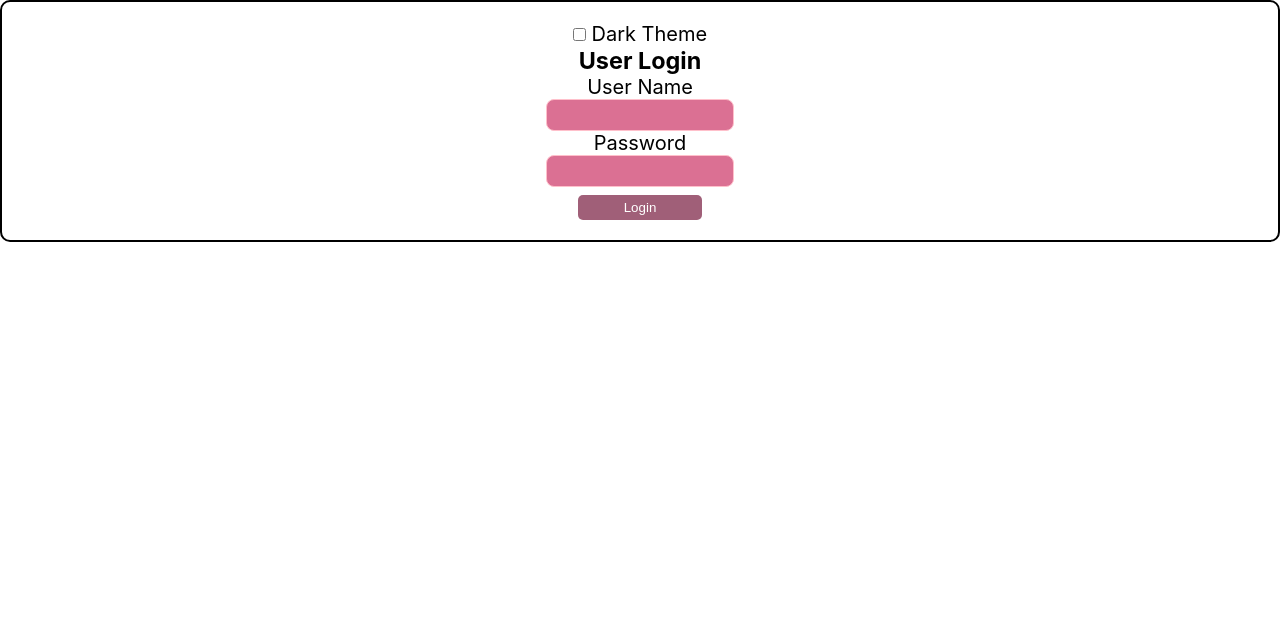
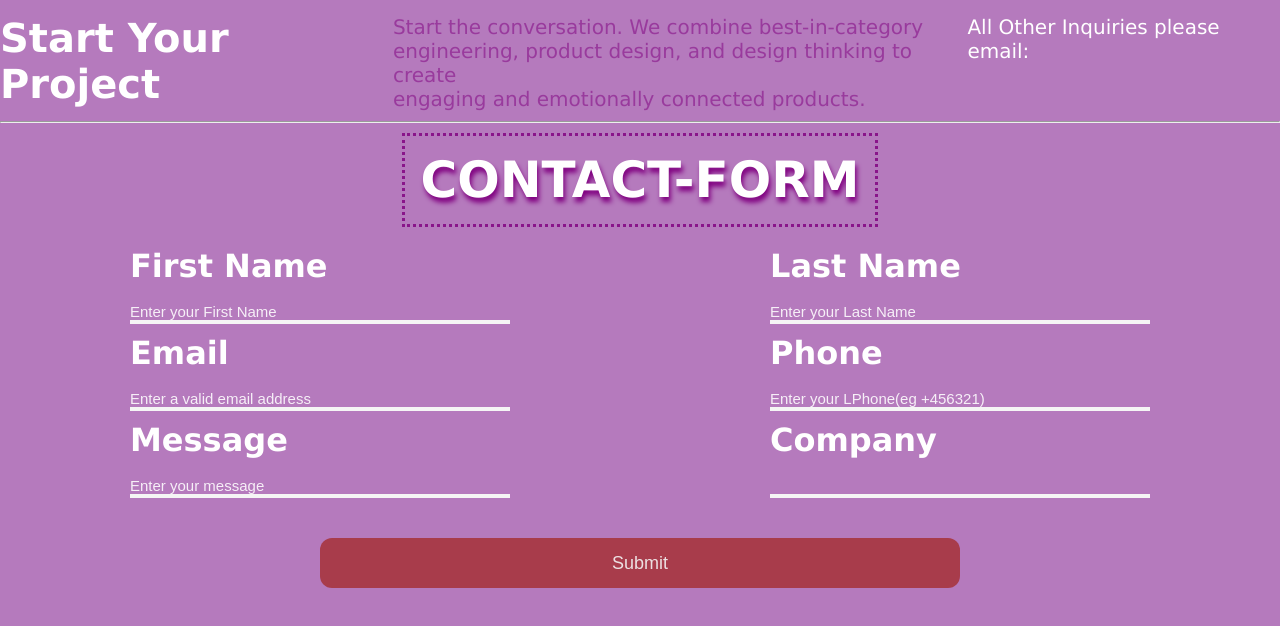
Before and after one commit to anshita-yadav/htdocs1, a React (Create React App) app in the folder reactapp/: page / in a window 1280 px wide. Shown: the top 626 px of the page. Built offline with nearby package versions, Linux system fonts and the light colour scheme.

Commit message:
Contactform

```diff
--- a/reactapp/src/App.js
+++ b/reactapp/src/App.js
@@ -8,13 +8,14 @@ import { Lawtext } from "./components/Lawtext";
 import { Mobirisepage } from "./components/Mobirisepage";
 import { StyleBinding } from "./components/Stylebinding";
 import { ClassBinding } from "./components/Classbinding";
+import { Contactform } from "./components/Contactform";
 
 const App = ()=>{
 
 
   return(
     <>
-    <ClassBinding/>
+    <Contactform/>
 
     </>
   )
--- /dev/null
+++ b/reactapp/src/components/Contactform.css
@@ -0,0 +1,64 @@
+* {
+  padding: 0;
+  margin: 0;
+}
+
+.cont-bg {
+  background-color: rgba(113, 0, 128, 0.521);
+  color: white;
+  height: 100vh;
+  font-family: "Lucida Sans", "Lucida Sans Regular", "Lucida Grande",
+    "Lucida Sans Unicode", Geneva, Verdana, sans-serif;
+}
+
+.cont-flex {
+  display: flex;
+  justify-content: space-around;
+}
+
+.cont-margin {
+  margin-top: 10px;
+  margin-bottom: 10px;
+}
+
+.cont-line {
+  background: transparent;
+  border: none;
+  border-bottom: 4px solid whitesmoke;
+  width: 380px;
+  padding-top: 10px;
+  color: white;
+  outline: none;
+}
+
+::placeholder {
+  color: rgba(255, 255, 255, 0.877);
+  font-size: 15px;
+}
+
+.cont-button {
+  background-color: rgba(165, 42, 42, 0.774);
+  color: rgba(245, 245, 245, 0.89);
+  font-size: 18px;
+  width: 50%;
+  height: 50px;
+  border-radius: 12px;
+  margin-top: 40px;
+  border: none;
+}
+
+.cont-title {
+  font-size: 50px;
+  text-shadow: 2px 5px 5px purple;
+  border: 3px dotted rgba(128, 0, 128, 0.822);
+  padding: 15px;
+}
+
+.cont-head {
+  padding-top: 15px;
+  font-size: 20px;
+}
+
+.cont-col {
+  color: rgba(128, 0, 128, 0.527);
+}
--- /dev/null
+++ b/reactapp/src/components/Contactform.jsx
@@ -0,0 +1,94 @@
+import React from "react";
+
+import "./Contactform.css";
+
+const Contactform = () => {
+  return (
+    <>
+      <form action="#">
+        <div className="cont-bg">
+          <main>
+            <div className="cont-flex cont-head">
+              <h1>Start Your Project</h1>
+              <p className="cont-col">
+                Start the conversation. We combine best-in-category
+                <p>
+                  engineering, product design, and design thinking to create
+                </p>
+                engaging and emotionally connected products.
+              </p>
+              <label>All Other Inquiries please email:</label>
+            </div>
+            <hr className="cont-margin" />
+
+            <div className="cont-flex cont-margin ">
+              <h1 className="cont-title">CONTACT-FORM</h1>
+            </div>
+
+            <div className="cont-flex ">
+              <div>
+                <h1 className="cont-margin">First Name</h1>
+                <input
+                  type="text"
+                  placeholder="Enter your First Name"
+                  name="fname"
+                  className="cont-line"
+                />
+              </div>
+              <div>
+                <h1 className="cont-margin">Last Name</h1>
+                <input
+                  type="text"
+                  placeholder="Enter your Last Name"
+                  name="lname"
+                  className="cont-line"
+                />
+              </div>
+            </div>
+
+            <div className="cont-flex ">
+              <div>
+                <h1 className="cont-margin">Email</h1>
+                <input
+                  type="email"
+                  placeholder="Enter a valid email address"
+                  name="email"
+                  className="cont-line"
+                />
+              </div>
+              <div>
+                <h1 className="cont-margin">Phone</h1>
+                <input
+                  type="text"
+                  placeholder="Enter your LPhone(eg +456321)"
+                  name="phone"
+                  className="cont-line"
+                />
+              </div>
+            </div>
+            <div className="cont-flex">
+              <div>
+                <h1 className="cont-margin">Message</h1>
+                <input
+                  type=" text"
+                  placeholder="Enter your message"
+                  name="mssg"
+                  className="cont-line"
+                />
+              </div>
+              <div>
+                <h1 className="cont-margin">Company</h1>
+                <input type="text" name="company" className="cont-line" />
+              </div>
+            </div>
+            <div className="cont-flex">
+              <button className="cont-button">Submit</button>
+            </div>
+          </main>
+        </div>
+      </form>
+    </>
+  );
+};
+
+export { Contactform };
```
